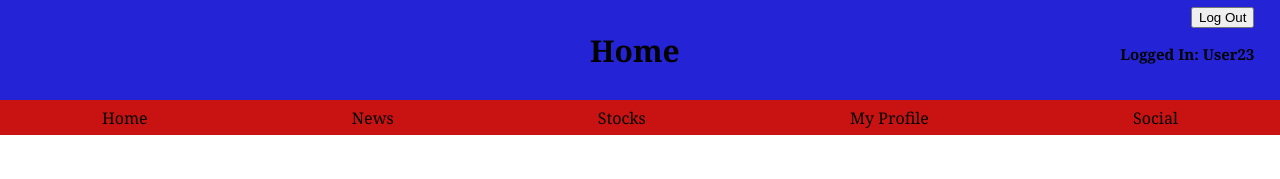
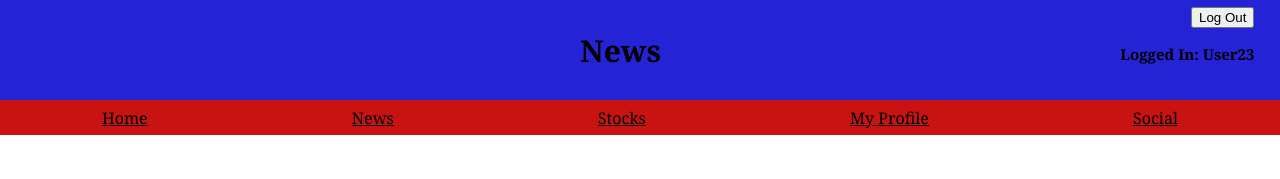
Before and after one commit to dls197/StockApp, a React (Create React App) app in the folder marketview/: page /news in a window 1280 px wide. Shown: the top 179 px of the page. Built offline with nearby package versions, Linux system fonts and the light colour scheme.

Commit message:
finished setting groundwork
You guys can hop in and add to the components now

```diff
--- a/marketview/src/App.css
+++ b/marketview/src/App.css
@@ -13,7 +13,7 @@
     position: absolute;
     left: 50%;
     top: 50%;
-    margin-left: -50px;
+    margin-left: -60px;
     margin-top: -20px;
 }
 
--- a/marketview/src/App.js
+++ b/marketview/src/App.js
@@ -1,25 +1,84 @@
 import './App.css'
-import Header from './components/Header.js'
+import Home from './components/Home'
+import News from './components/News'
+import Stocks from './components/Stocks'
+import MyProfile from './components/MyProfile'
+import Social from './components/Social'
 import React, { useState } from 'react'
+import { BrowserRouter as Router, Switch, Route } from 'react-router-dom'
 
 
 
 function App() {
 
   const [isLoggedIn, setIsLoggedIn] = useState(false);
+  const [userThatIsLoggedIn, setUserThatIsLoggedIn] = useState("User23")
 
   //func we will eventually use to log the user out, and pass it into header as a prop
   const logOut = () => {
+    //log them out then
     console.log("User logged out")
     if (isLoggedIn === true) {
       setIsLoggedIn(false)
+      setUserThatIsLoggedIn("")
+    }
+  }
+
+  const logIn = (username) => {
+    //log them in then
+    console.log("User logged in")
+    if (isLoggedIn === false) {
+      setUserThatIsLoggedIn(username)
     }
   }
 
   return (
-    <div>
-      <Header title = "Home" username = "User23" logOut = {logOut} />
-    </div>
+    <Router>
+      <div className = "app">
+        <Switch>
+          <Route
+          path = "/" exact
+          render = {(props) => <Home
+                                  {...props}
+                                  logout = {logOut}
+                                  username = {userThatIsLoggedIn}
+                                />}
+          />
+          <Route
+          path = "/news"
+          render = {(props) => <News
+                                  {...props}
+                                  logout = {logOut}
+                                  username = {userThatIsLoggedIn}
+                                />}
+          />
+          <Route
+          path = "/stocks"
+          render = {(props) => <Stocks
+                                  {...props}
+                                  logout = {logOut}
+                                  username = {userThatIsLoggedIn}
+                                />}
+          />
+          <Route
+          path = "/myprofile"
+          render = {(props) => <MyProfile
+                                  {...props}
+                                  logout = {logOut}
+                                  username = {userThatIsLoggedIn}
+                                />}
+          />
+          <Route
+          path = "/social"
+          render = {(props) => <Social
+                                  {...props}
+                                  logout = {logOut}
+                                  username = {userThatIsLoggedIn}
+                                />}
+          />
+        </Switch>
+      </div>
+    </Router>
   )
 }
 
--- a/marketview/src/components/Home.js
+++ b/marketview/src/components/Home.js
@@ -1,9 +1,11 @@
 import React from 'react'
+import Header from './Header'
 
 
-function Home() {
+function Home({ logOut, username }) {
     return (
         <div>
+            <Header title = "Home" username = {username} logOut = {logOut} />
             <h1>Home Page</h1>
         </div>
     )
--- a/marketview/src/components/MyProfile.js
+++ b/marketview/src/components/MyProfile.js
@@ -0,0 +1,14 @@
+import React from 'react'
+import Header from './Header'
+
+
+function MyProfile({ logOut, username }) {
+    return (
+        <div>
+            <Header title = "My Profile" username = {username} logOut = {logOut} />
+            <h1>MyProfile Page</h1>
+        </div>
+    )
+}
+
+export default MyProfile
--- a/marketview/src/components/Navbar.js
+++ b/marketview/src/components/Navbar.js
@@ -1,15 +1,31 @@
 import React from 'react'
+import { Link } from 'react-router-dom'
+
+function Navbar() {
+
+    const navStyle = {
+        color: 'black'
+    }
 
 
-function Navbar() {
     return (
         <nav className = {"navContainer"}>
             <ul className = {"navElements"}>
-                <li>Home</li>
-                <li>News</li>
-                <li>Stocks</li>
-                <li>My Profile</li>
-                <li>Social</li>
+                <Link style = {navStyle} to = "/">
+                    <li>Home</li>
+                </Link>
+                <Link style = {navStyle} to = "/news">
+                    <li>News</li>
+                </Link>
+                <Link style = {navStyle} to = "/stocks">
+                    <li>Stocks</li>
+                </Link>
+                <Link style = {navStyle} to = "/myprofile">
+                    <li>My Profile</li>
+                </Link>
+                <Link style = {navStyle} to = "/social">
+                    <li>Social</li>
+                </Link>
             </ul>
         </nav>
     )
--- a/marketview/src/components/News.js
+++ b/marketview/src/components/News.js
@@ -0,0 +1,14 @@
+import React from 'react'
+import Header from './Header'
+
+
+function News({ logOut, username }) {
+    return (
+        <div>
+            <Header title = "News" username = {username} logOut = {logOut} />
+            <h1>News Page</h1>
+        </div>
+    )
+}
+
+export default News
--- a/marketview/src/components/Social.js
+++ b/marketview/src/components/Social.js
@@ -0,0 +1,14 @@
+import React from 'react'
+import Header from './Header'
+
+
+function Social({ logOut, username }) {
+    return (
+        <div>
+            <Header title = "Social" username = {username} logOut = {logOut} />
+            <h1>Social Page</h1>
+        </div>
+    )
+}
+
+export default Social
--- a/marketview/src/components/Stocks.js
+++ b/marketview/src/components/Stocks.js
@@ -0,0 +1,14 @@
+import React from 'react'
+import Header from './Header'
+
+
+function Stocks({ logOut, username }) {
+    return (
+        <div>
+            <Header title = "Stocks" username = {username} logOut = {logOut} />
+            <h1>Stocks Page</h1>
+        </div>
+    )
+}
+
+export default Stocks
```
